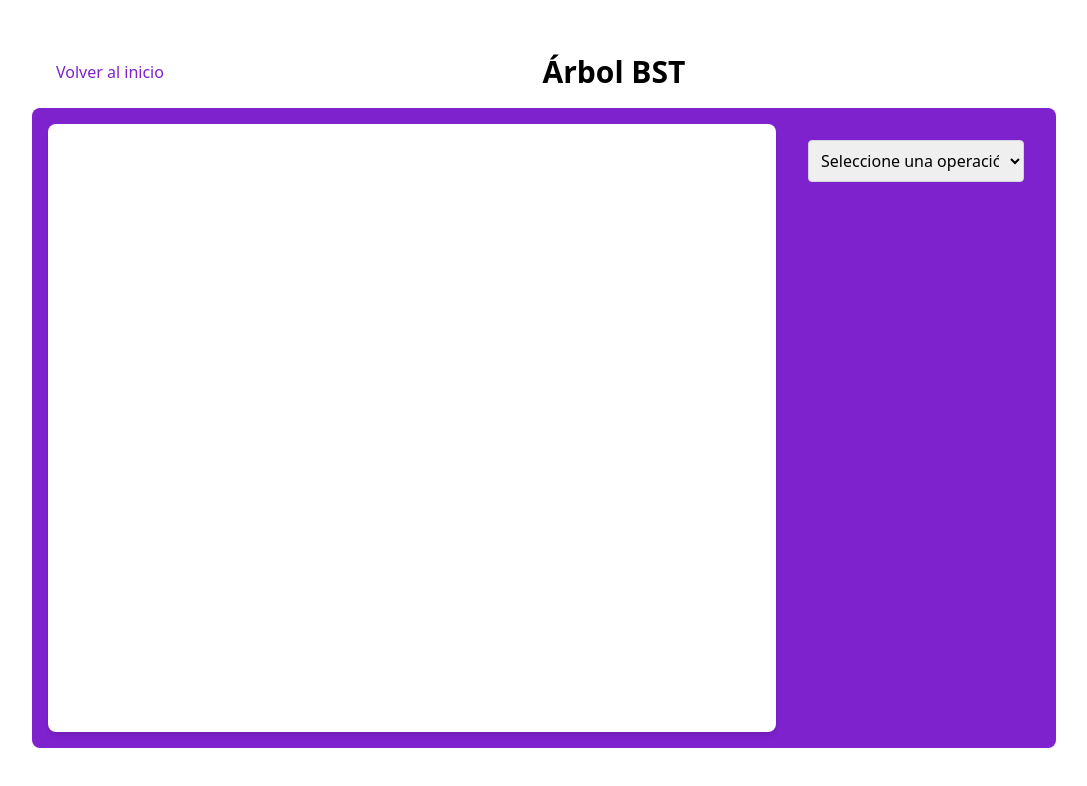
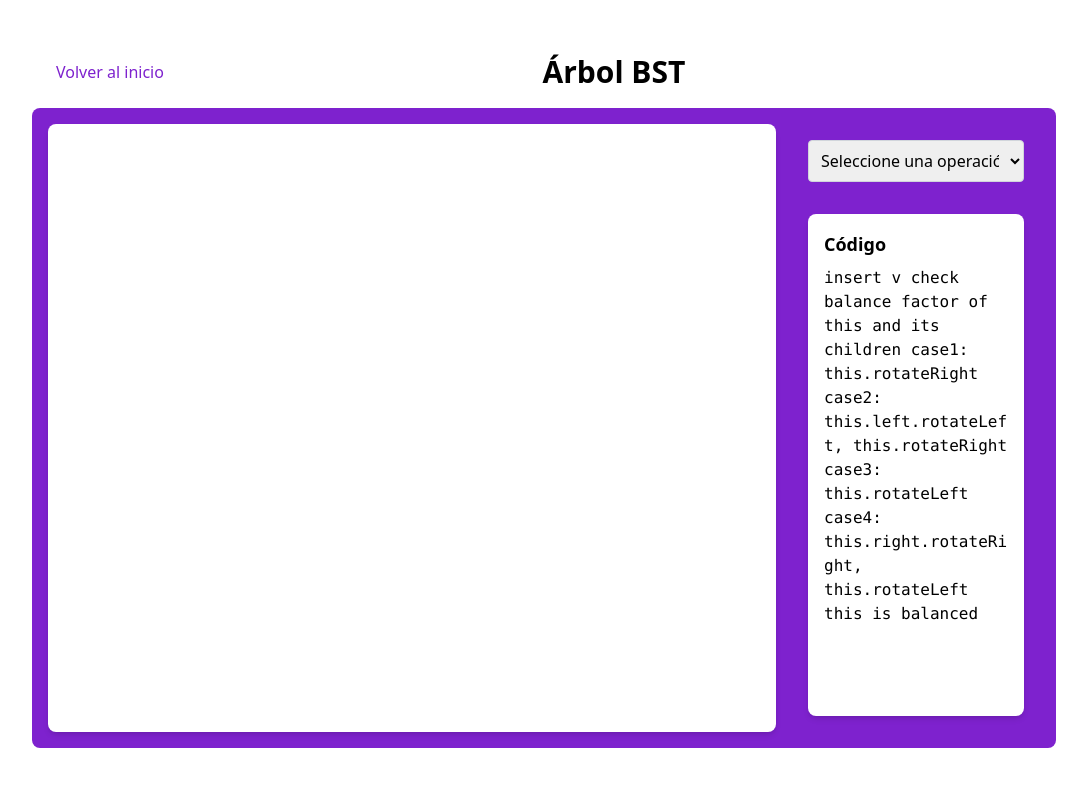
Before and after one commit to luc4shk/UFPS_TREE, a React (Vite) app: page /#/practicar-BST in a window 1280 px wide. Shown: the top 786 px of the page, without its empty margins (96-1183 px from the left). Built offline with nearby package versions, Linux system fonts and the light colour scheme.

Commit message:
Refactorizando componente de layoutTree

```diff
--- /dev/null
+++ b/src/components/CreateTreeLayout.jsx
@@ -0,0 +1,54 @@
+export const CreateTreeLayout = ({ title, containerColor }) => {
+  return (
+    <div className="flex flex-col items-center justify-center min-h-screen bg-gray-100 p-4">
+      {/* Título */}
+      <h1 className="text-3xl font-bold mb-8">{title}</h1>
+
+      {/* Contenedor principal */}
+      <div
+        className={`p-8 rounded-lg flex flex-col md:flex-row gap-8 w-[90vw] max-w-5xl`}
+        style={{ backgroundColor: containerColor }}
+      >
+        {/* Sección de entrada y creación de nodos */}
+        <div className="flex flex-col w-full md:w-1/4 gap-4">
+          <label htmlFor="nodeCount" className="text-white font-semibold">
+            Digite la cantidad de nodos a crear
+          </label>
+          <input
+            id="nodeCount"
+            type="number"
+            className="p-2 rounded border border-gray-300"
+          />
+          <button className="p-2 bg-white text-purple-700 font-bold rounded shadow-md">
+            Crear
+          </button>
+        </div>
+
+        {/* Área para la visualización del árbol */}
+        <div className="flex-grow bg-white rounded-lg shadow-md h-64 md:h-full"></div>
+
+        {/* Sección de controles adicionales */}
+        <div className="flex-shrink-0 w-full md:w-1/4 bg-white rounded-lg shadow-md p-4 flex flex-col gap-4">
+          <select className="p-2 border border-gray-300 rounded mb-4">
+            <option hidden>Seleccione una operación</option>
+            <option>Crear</option>
+            <option>Insertar</option>
+            <option>Eliminar</option>
+            <option>Buscar</option>
+            <option>Recorridos</option>
+            <option>Limpiar</option>
+          </select>
+          <div className="bg-gray-100 p-4 rounded h-full">
+            <p className="font-semibold">Código</p>
+            <pre className="text-sm">
+              insert v check balance factor of this and its children case1:
+              this.rotateRight case2: this.left.rotateLeft, this.rotateRight
+              case3: this.rotateLeft case4: this.right.rotateRight,
+              this.rotateLeft this is balanced
+            </pre>
+          </div>
+        </div>
+      </div>
+    </div>
+  )
+}
--- a/src/components/LayoutTree.jsx
+++ b/src/components/LayoutTree.jsx
@@ -1,14 +1,17 @@
+import { useState } from "react";
 import { Link } from "react-router-dom";
 
 export const LayoutTree = ({ title, containerColor, linkColor }) => {
+  const [selectedAction, setSelectedAction] = useState('');
 
   return (
-
     <div className="flex flex-col items-center justify-center min-h-screen bg-gray-150 p-4">
 
       <div className="flex items-center mb-4 w-full max-w-5xl px-4">
-
-                <button className={"mr-4 p-2 bg-white-500"} style={{ color: linkColor }}>
+        <button
+          className={'mr-4 p-2 bg-white-500'}
+          style={{ color: linkColor }}
+        >
           <Link to="/">Volver al inicio</Link>
         </button>
 
@@ -20,14 +23,25 @@ export const LayoutTree = ({ title, containerColor, linkColor }) => {
       </div>
 
       {/* Contenedor */}
-            <div className= {`p-4 rounded-lg flex flex-col md:flex-row gap-4 w-full max-w-5xl h-auto md:h-[80vh]`} style={{ backgroundColor: containerColor }}>
+      <div
+        className={`p-4 rounded-lg flex flex-col md:flex-row gap-4 w-full max-w-5xl h-auto md:h-[80vh]`}
+        style={{ backgroundColor: containerColor }}
+      >
+        {/* Área para el árbol */}
+        <div
+          className={`flex-grow bg-white rounded-lg shadow-md ${
+            selectedAction === 'Crear' ? 'h-64' : 'h-full'
+          } flex items-center justify-center`}
+        ></div>
 
-                {/* Área para el árbol */}
-                <div className="flex-grow bg-white rounded-lg shadow-md h-64 md:h-full"></div>
-
+        {/* Controles y Área para el código */}
+        <div className="flex-shrink-0 w-full md:w-1/4 bg-transparent p-4 flex flex-col gap-4">
           {/* Controles */}
-                <div className="flex-shrink-0 w-full md:w-1/4 bg-transparent p-4 flex flex-col">
-                    <select className="p-2 border border-gray-300 rounded mb-4">
+          <select
+            className="p-2 border border-gray-300 rounded mb-4"
+            value={selectedAction}
+            onChange={(e) => setSelectedAction(e.target.value)}
+          >
             <option hidden>Seleccione una operación</option>
             <option>Crear</option>
             <option>Insertar</option>
@@ -36,12 +50,33 @@ export const LayoutTree = ({ title, containerColor, linkColor }) => {
             <option>Recorridos</option>
             <option>Limpiar</option>
           </select>
+
+          {/* Controles para Crear */}
+          {selectedAction === 'Crear' && (
+            <div className="flex items-center gap-2">
+              <input
+                type="number"
+                placeholder="Digite la cantidad de nodos a crear"
+                className="p-2 border border-gray-300 rounded"
+              />
+              <button className="bg-white p-2 rounded">Crear</button>
             </div>
+          )}
 
+          {/* Área de Código */}
+          <div className="bg-white p-4 rounded-lg shadow-md flex-grow overflow-auto">
+            <h2 className="text-lg font-bold mb-2">Código</h2>
+            <pre className="whitespace-pre-wrap break-words">
+              <code>
+                insert v check balance factor of this and its children case1:
+                this.rotateRight case2: this.left.rotateLeft, this.rotateRight
+                case3: this.rotateLeft case4: this.right.rotateRight,
+                this.rotateLeft this is balanced
+              </code>
+            </pre>
           </div>
-
         </div>
-
-    );
-
-};
+      </div>
+    </div>
+  )
+}
--- a/src/routes/AppRouter.jsx
+++ b/src/routes/AppRouter.jsx
@@ -5,6 +5,7 @@ import { PracticaArbolAVL } from '../pages/practice/PracticaArbolAVL'
 import { PracticaArbolBST } from '../pages/practice/PracticaArbolBST'
 import { PracticaArbolRojoNegro } from '../pages/practice/PracticaArbolRojoNegro'
 import { PracticaArbolB } from '../pages/practice/PracticaArbolB'
+import { CreateTreeLayout } from '../components/CreateTreeLayout'
 
 const AppRouter = () => {
   return (
@@ -17,7 +18,18 @@ const AppRouter = () => {
         <Route path="/practicar-BST" element={<PracticaArbolBST />} />
         <Route path="/practicar-B" element={<PracticaArbolB />} />
         <Route path="/practicar-AVL" element={<PracticaArbolAVL />} />
-        <Route path="/practicar-Rojo-Negro" element={<PracticaArbolRojoNegro />} />
+        <Route
+          path="/practicar-Rojo-Negro"
+          element={<PracticaArbolRojoNegro />}
+        />
+
+        {/*Rutas para adición*/}
+        <Route
+          path="/crear-BST"
+          element={
+            <CreateTreeLayout title={'Árbol BST'} containerColor={'#7e22ce'} />
+          }
+        />
       </Routes>
     </Router>
   )
```
Lines whose indentation alone changed are shown as unchanged.
